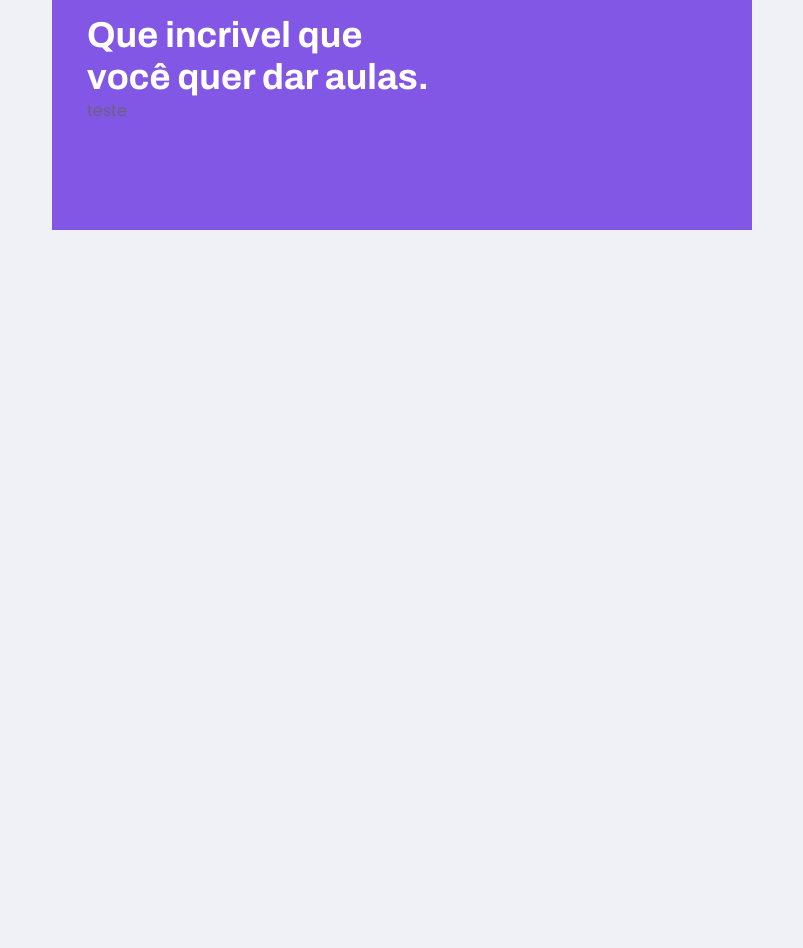
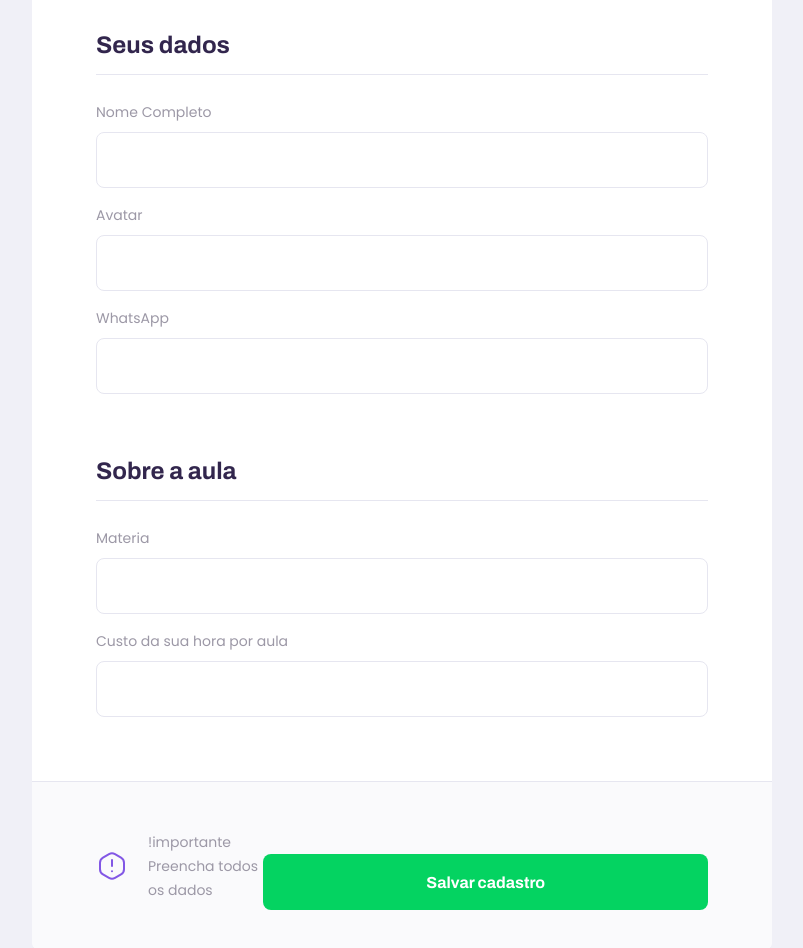
Before and after one commit to IgorGuariroba/proffy, a React (Create React App) app: page /give-classes in a window 1280 px wide. Shown: the part 340-1288 px from the top of the page, without its empty margins (238-1041 px from the left). Before the commit the page ends 800 px from the top, so only its background shows below. Built offline with nearby package versions, Linux system fonts and the light colour scheme.

Commit message:
Finalizado a customização da tela do professor

```diff
--- /dev/null
+++ b/src/components/Input/index.tsx
@@ -0,0 +1,21 @@
+import React, { InputHTMLAttributes } from 'react';
+
+import './styles.css';
+
+interface InputProps extends InputHTMLAttributes<HTMLInputElement> {
+  name: string;
+  label: string;
+}
+
+const Input: React.FC<InputProps> = ({ label, name, ...rest }) => {
+  return (
+    <div className="input-block">
+      <label htmlFor={name}>{label}</label>
+      <input type="text" id={name} {...rest} />
+    </div>
+  );
+}
+
+
+
+export default Input;
--- /dev/null
+++ b/src/components/Input/styles.css
@@ -0,0 +1,34 @@
+
+ .input-block {
+  position: relative;
+}
+
+ .input-block + .input-block {
+  margin-top: 1.4rem;
+}
+
+ .input-block label {
+  font-size: 1.4rem;
+}
+
+ .input-block input {
+  width: 100%;
+  height: 5.6rem;
+  margin-top: 0.8rem;
+  border-radius: 0.8rem;
+  border: 1px solid var(--color-line-in-white);
+  outline: 0;
+  padding: 0 1.6rem;
+  font: 1.6rem Archivo;
+}
+
+ .input-block:focus-within::after {
+  width: calc(100% -3.2rem);
+  height: 2px;
+  content: '';
+  background: var(--color-primary-light);
+  position: absolute;
+  left: 1.6rem;
+  right: 1.6rem;
+  bottom: 0;
+}
--- a/src/components/pageHeader/index.tsx
+++ b/src/components/pageHeader/index.tsx
@@ -9,11 +9,12 @@ import './styles.css';
 
 
 interface PageHeaderProps {
-  children: React.ReactChild;
+  children?: React.ReactChild;
   title: string;
+  description?: string;
 }
 
-const  PageHeader: React.FC<PageHeaderProps> = (props) => {
+const PageHeader: React.FC<PageHeaderProps> = (props) => {
   return (
     <header className="page-header">
       <div className="tob-bar-container">
@@ -25,6 +26,8 @@ const  PageHeader: React.FC<PageHeaderProps> = (props) => {
 
       <div className="header-content">
         <strong>{props.title}</strong>
+        {props.description && <p>{props.description}</p>}
+
         {props.children}
       </div>
     </header>
@@ -32,4 +35,4 @@ const  PageHeader: React.FC<PageHeaderProps> = (props) => {
 }
 
 
-export  default PageHeader;
+export default PageHeader;
--- a/src/components/pageHeader/styles.css
+++ b/src/components/pageHeader/styles.css
@@ -41,6 +41,15 @@
 }
 
 
+.page-header .header-content p {
+  max-height: 30rem;
+  font-size: 1.6rem;
+  line-height: 2.6rem;
+  color: var(--color-text-in-primary);
+  margin-top: 2.4rem;
+}
+
+
 @media (min-width: 700px) {
 
   .page-header {
--- a/src/pages/TeacherForm/index.tsx
+++ b/src/pages/TeacherForm/index.tsx
@@ -1,12 +1,46 @@
 import React from "react";
+import Input from "../../components/Input";
 import PageHeader from "../../components/pageHeader";
+import warningIcon from '../../assets/images/icons/warning.svg';
+
+import './styles.css';
 
 function TeacherForm() {
   return (
     <div id="page-teacher-form" className="container">
-     <PageHeader title="Que incrivel que você quer dar aulas.">
-      teste
-      </PageHeader>
+      <PageHeader title="Que incrivel que você quer dar aulas."
+        description="O primeiro passo é preencher esse formulário de inscrição"
+      />
+
+      <main>
+        <fieldset>
+          <legend>Seus dados</legend>
+
+          <Input name="name" label="Nome Completo" />
+          <Input type="url" name="avatar" label="Avatar" />
+          <Input type="tel" name="whatsapp" label="WhatsApp" />
+
+        </fieldset>
+
+        <fieldset>
+          <legend>Sobre a aula</legend>
+
+          <Input name="subject" label="Materia" />
+          <Input name="cost" label="Custo da sua hora por aula" />
+
+        </fieldset>
+
+        <footer>
+          <p>
+            <img src={warningIcon} alt="Aviso importante" />
+            !importante <br />
+            Preencha todos os dados
+          </p>
+          <button type="button">
+            Salvar cadastro
+          </button>
+        </footer>
+      </main>
     </div>
   )
 }
--- /dev/null
+++ b/src/pages/TeacherForm/styles.css
@@ -0,0 +1,116 @@
+#page-teacher-form {
+  width: 100vw;
+  height: 100vh;
+}
+
+#page-teacher-form .page-header .header-content {
+  margin-bottom: 6.4rem;
+}
+
+#page-teacher-form main {
+  background:  var(--color-box-base);
+  width: 100%;
+  max-width: 74rem;
+  border-radius: 0.8rem;
+  margin: -3.2rem auto 3.2rem;
+  padding-top: 6.4rem;
+  overflow: hidden;
+}
+
+#page-teacher-form main fieldset {
+  border: 0;
+  padding: 0 2.4rem;
+}
+
+#page-teacher-form main fieldset + fieldset {
+  margin-top: 6.4rem;
+}
+
+#page-teacher-form main fieldset legend {
+  font: 700 2.4rem Archivo;
+  color: var(--color-text-title);
+  margin-bottom: 2.4rem;
+  display: flex;
+  align-items: center;
+  justify-content: space-between;
+  width: 100%;
+  padding-bottom: 1.6rem;
+  border-bottom: 1px solid var(--color-line-in-white);
+}
+
+#page-teacher-form main label {
+  color: var(--color-text-complement);
+}
+
+#page-teacher-form main footer {
+  padding: 4rem 2.4rem;
+  background:  var(--color-box-footer);
+  border-top: 1px solid var(--color-line-in-white);
+  margin-top: 6.4rem;
+}
+
+
+#page-teacher-form main footer p {
+  display: flex;
+  align-items: center;
+  justify-content: center;
+  font-size: 1.4rem;
+  line-height: 2.4rem;
+  color: var(--color-text-complement);
+}
+
+
+#page-teacher-form main footer p img {
+  margin-right: 2rem;
+}
+
+#page-teacher-form main footer button {
+  width: 100%;
+  height: 5.6rem;
+  background: var(--color-secundary);
+  color: var(--color-button-text);
+  border: 0;
+  border-radius: 0.8rem;
+  font: 700 1.6rem Archivo;
+  display: flex;
+  align-items: center;
+  justify-content: center;
+  text-decoration: none;
+  transition: background-color 0.2s;
+  margin-top: 3.2rem;
+}
+
+
+#page-teacher-form main footer button:hover {
+  background: var(--color-secundary-dark);
+}
+
+@media (min-width: 700px) {
+  #page-teacher-form {
+    max-width: 100vw;
+  }
+
+  #page-teacher-form .page-header .header-content {
+    margin-bottom: 0;
+  }
+
+  #page-teacher-form main fieldset {
+    padding: 0 6.4rem;
+  }
+
+  #page-teacher-form main footer {
+    padding: 4.0rem 6.4rem;
+    display: flex;
+    align-items: center;
+    justify-content: space-between;
+  }
+
+  #page-teacher-form main footer p {
+    justify-content: space-between;
+  }
+
+  #page-teacher-form main footer bottom {
+    width: 20rem;
+    margin-top: 0;
+  }
+}
--- a/src/pages/TeacherList/index.tsx
+++ b/src/pages/TeacherList/index.tsx
@@ -1,4 +1,5 @@
 import React from "react";
+import Input from "../../components/Input";
 import PageHeader from "../../components/pageHeader";
 import TeacherItem from "../../components/TeacherItem";
 
@@ -7,32 +8,23 @@ import './styles.css';
 function TeacherList() {
   return (
     <div id="page-teacher-list" className="container">
-     <PageHeader title="Estes são os proffys diponiveis.">
-      <form id="search-teachers">
-        <div className="input-block">
-          <label htmlFor="subject">Materia</label>
-          <input type="text" id="subject" />
-        </div>
+      <PageHeader title="Estes são os proffys diponiveis.">
+        <form id="search-teachers">
 
-        <div className="input-block">
-          <label htmlFor="week_day">Dia da Semana </label>
-          <input type="text" id="week_day" />
-        </div>
+          <Input name="subject" label="Matéria" />
+          <Input name="week_day" label="Dia da semana" />
+          <Input type="time" name="time" label="Hora" />
 
-        <div className="input-block">
-          <label htmlFor="time">Hora</label>
-          <input type="text" id="time" />
-        </div>
-      </form>
-     </PageHeader>
+        </form>
+      </PageHeader>
 
       <main>
-        <TeacherItem/>
-        <TeacherItem/>
-        <TeacherItem/>
-        <TeacherItem/>
-        <TeacherItem/>
-        <TeacherItem/>
+        <TeacherItem />
+        <TeacherItem />
+        <TeacherItem />
+        <TeacherItem />
+        <TeacherItem />
+        <TeacherItem />
       </main>
     </div>
   )
--- a/src/pages/TeacherList/styles.css
+++ b/src/pages/TeacherList/styles.css
@@ -53,41 +53,6 @@
   color: var(--color-text-in-primary);
 }
 
-
-#search-teachers .input-block {
-  position: relative;
-}
-
-#search-teachers .input-block + .input-block {
-  margin-top: 1.4rem;
-}
-
-#search-teachers .input-block label {
-  font-size: 1.4rem;
-}
-
-#search-teachers .input-block input {
-  width: 100%;
-  height: 5.6rem;
-  margin-top: 0.8rem;
-  border-radius: 0.8rem;
-  border: 1px solid var(--color-line-in-white);
-  outline: 0;
-  padding: 0 1.6rem;
-  font: 1.6rem Archivo;
-}
-
-#search-teachers .input-block:focus-within::after {
-  width: calc(100% -3.2rem);
-  height: 2px;
-  content: '';
-  background: var(--color-primary-light);
-  position: absolute;
-  left: 1.6rem;
-  right: 1.6rem;
-  bottom: 0;
-}
-
 #page-teacher-list main {
   margin: 3.2rem auto;
   width: 90%;
```
Lines whose indentation alone changed are shown as unchanged.
